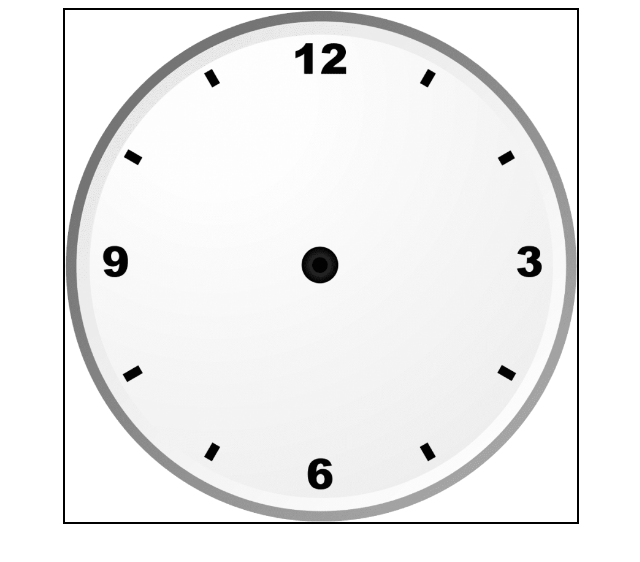
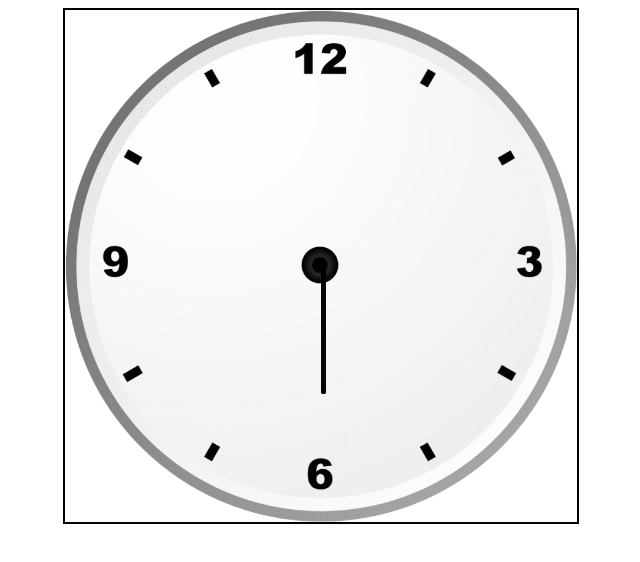
Before and after one commit to the-pandey-ji/Clock, a plain HTML site: page index.html in a window 1280 px wide. Shown: the whole page, without its empty margins (319-959 px from the left). Drawn offline with Linux system fonts and the light colour scheme.

Commit message:
script added for hands

```diff
--- a/style.css
+++ b/style.css
@@ -16,5 +16,25 @@
 }
 
 #hour{
+   width: 1%;
+   height: 25%;
+   top: 50%;
+   left: 50%;
+   opacity: 0.7;
+}
 
+#minute{
+   width: 1%;
+   height: 25%;
+   top: 50%;
+   left: 50%;
+   opacity: 0.7;
 }
+
+#second{
+   width: 1%;
+   height: 25%;
+   top: 50%;
+   left: 50%;
+   opacity: 0.7;
+}
```
